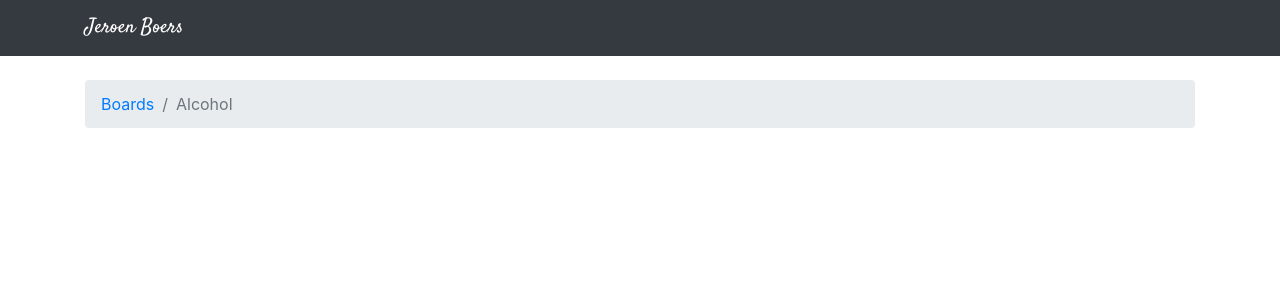
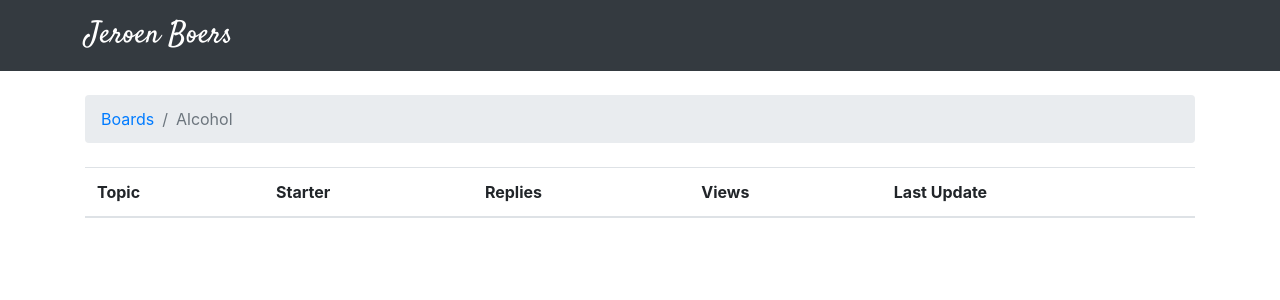
Before and after one commit to gekkeboy94/Test2, a Django app: page /boards/2/ in a window 1280 px wide. Shown: the top 300 px of the page. Run offline with Django 3.2, Linux system fonts and the light colour scheme; data comes from the database, SQL or seed files in the repository; data that the repository does not hold is empty; some libraries are stand-ins or nearby versions.

Commit message:
Added a topics view and a form for making a new topic.

```diff
--- a/boards/views.py
+++ b/boards/views.py
@@ -1,7 +1,9 @@
-from django.shortcuts import render
+from django.contrib.auth.models import User
+from django.shortcuts import render, redirect, get_object_or_404
 from django.http import HttpResponse
 from django.http import Http404
-from .models import Board
+from .models import Board, Topic, Post
+
 
 def home(request):
     boards = Board.objects.all()
@@ -13,3 +15,28 @@ def board_topics(request, pk):
     except Board.DoesNotExist:
         raise Http404
     return render(request, 'topics.html', {'board': board})
+
+def new_topic(request, pk):
+    board = get_object_or_404(Board, pk=pk)
+
+    if request.method == 'POST':
+        subject = request.POST['subject']
+        message = request.POST['message']
+
+        user = User.objects.first()  # TODO: get the currently logged in user
+
+        topic = Topic.objects.create(
+            subject=subject,
+            board=board,
+            starter=user
+        )
+
+        post = Post.objects.create(
+            message=message,
+            topic=topic,
+            created_by=user
+        )
+
+        return redirect('board_topics', pk=board.pk)  # TODO: redirect to the created topic page
+
+    return render(request, 'new_topic.html', {'board': board})
--- a/myproject/urls.py
+++ b/myproject/urls.py
@@ -25,4 +25,6 @@ urlpatterns = [
     re_path(r'^$', views.home, name='home'),
     path('admin/', admin.site.urls),
     path('boards/<int:pk>/', views.board_topics, name='board_topics'),
+    path('boards/<int:pk>/new/', views.new_topic, name='new_topic'),
+
 ]
--- a/static/css/app.css
+++ b/static/css/app.css
@@ -1,3 +1,4 @@
 .navbar-brand {
+  font-size:30px;
   font-family: 'Satisfy', cursive;
 }
--- a/templates/topics.html
+++ b/templates/topics.html
@@ -10,5 +10,26 @@
 {% endblock %}
 
 {% block content %}
-    <!-- just leaving it empty for now. we will add core here soon. -->
+  <table class="table">
+    <thead class="thead-inverse">
+      <tr>
+        <th>Topic</th>
+        <th>Starter</th>
+        <th>Replies</th>
+        <th>Views</th>
+        <th>Last Update</th>
+      </tr>
+    </thead>
+    <tbody>
+      {% for topic in board.topics.all %}
+        <tr>
+          <td><<a href="{% url 'board_topics' board.pk %}">{{ topic.subject }}</td>
+          <td>{{ topic.starter.username }}</td>
+          <td>0</td>
+          <td>0</td>
+          <td>{{ topic.last_updated }}</td>
+        </tr>
+      {% endfor %}
+    </tbody>
+  </table>
 {% endblock %}
```
Also changed, not shown: boards/tests.py (+24 -0 lines), templates/new_topic.html (added, +24 -0 lines).
